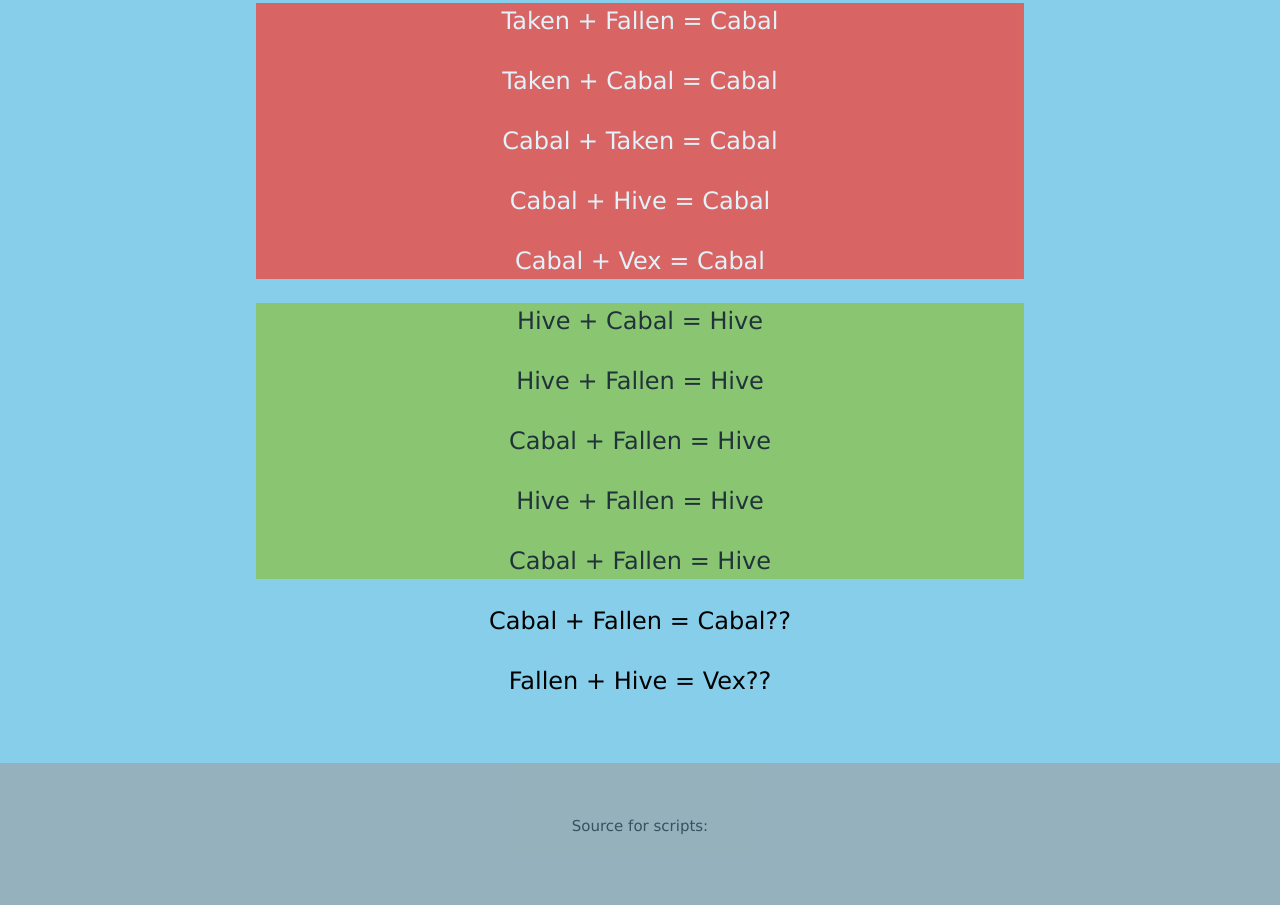
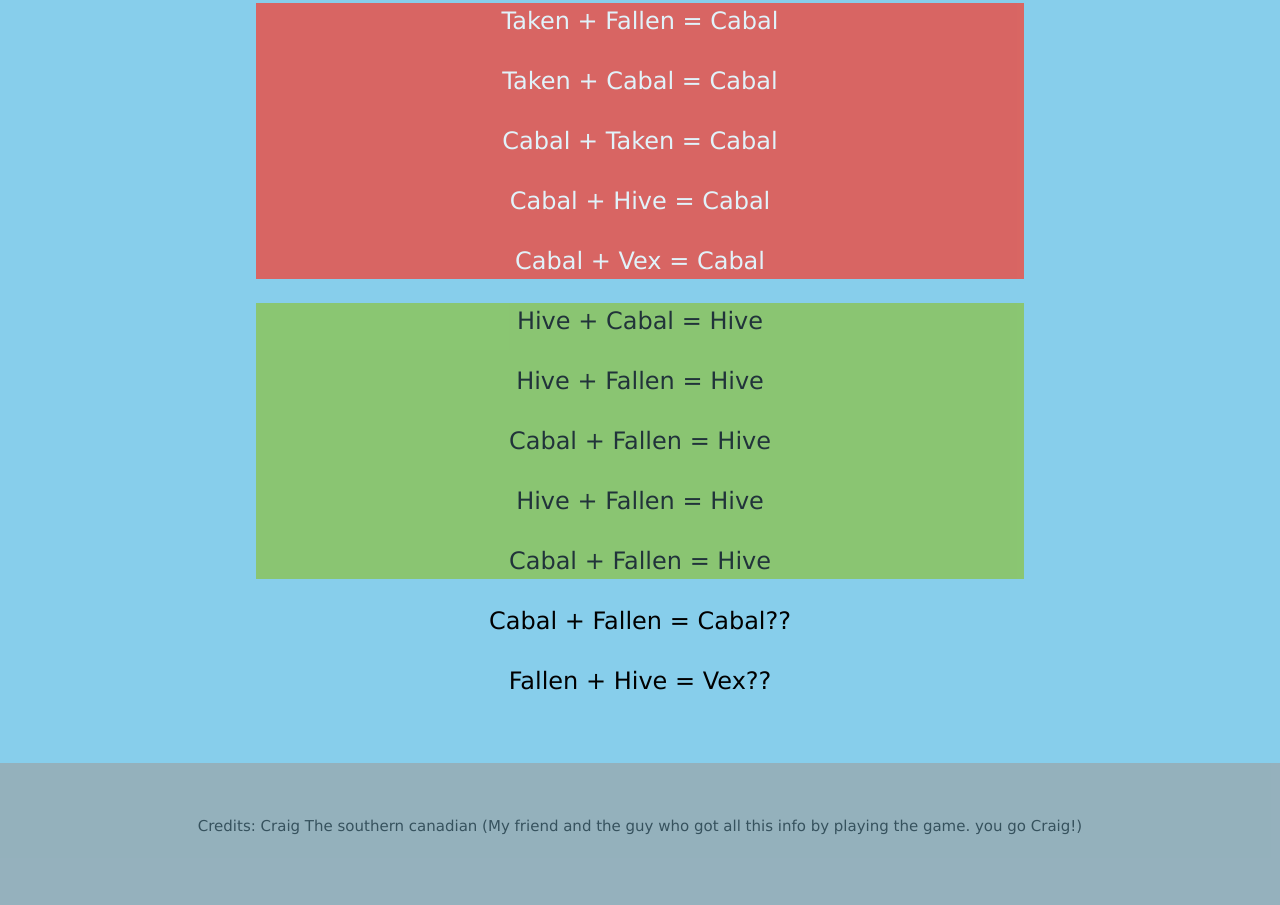
Before and after one commit to whstime/whatstheplate, a plain HTML site: page index.html in a window 1280 px wide. Shown: the part 921-1826 px from the top of the page. Drawn offline with nearby package versions, Linux system fonts and the light colour scheme; a script that the page names is missing.

Commit message:
Update index.html

```diff
--- a/index.html
+++ b/index.html
@@ -74,7 +74,7 @@
 
 <!-- Footer -->
 <footer style="max-width:2000px" class="w3-container mainpadding w3-center w3-opacity w3-grey">
- Source for scripts:  <div class="hyperlink"> <a href=>  </a> </div>
+ Credits: Craig The southern canadian (My friend and the guy who got all this info by playing the game. you go Craig!)
 <p> </p>
 
 <script src="js/timer.js">
```
